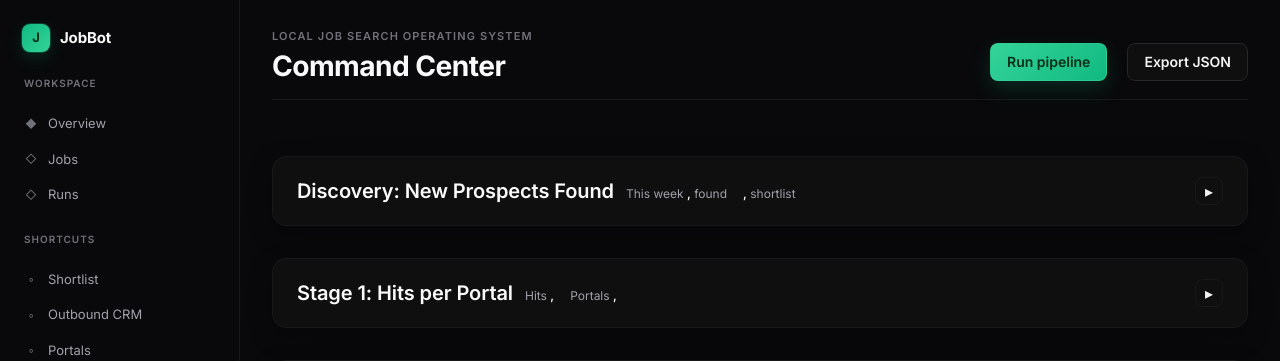
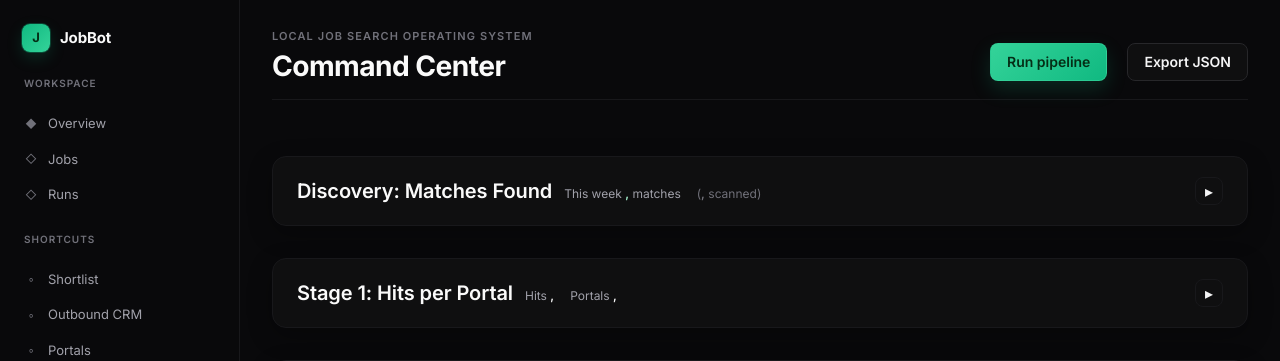
Before and after one commit to hilbertp/job-bot, a Python web app: template src/jobbot/templates/index.html in a window 1280 px wide. Shown: the top 361 px of the page. Run offline with Jinja, Linux system fonts and the light colour scheme; the template is opened without the code that fills it, so the values that code supplies are empty; some libraries are stand-ins or nearby versions.

Commit message:
feat(discovery): lead with matches, demote raw scanned volume
User feedback: "the hits arent interesting. the matches are interesting.
so PO or PM, salary makes sense, my profile matches the posting."

The Discovery panel led with raw scrape volume ("found"), which is
mostly noise. Reframe around matches:

- `/api/discovery` now returns `matches` (PO/PM posting that cleared the
  salary floor and scored >= 70 and isn't applied/expired) as the
  headline, plus `scanned` (raw volume) for context. Renamed from
  shortlist/found.
- Panel retitled "Discovery: Matches Found". Matches column is bold
  emerald and leads; Scanned is muted grey. Match-days get a subtle
  row highlight. Header reads "This week N matches (M scanned)".

A "match" already encodes the user's three criteria: salary-below-floor
rows are filtered before scoring, non-PO/PM rows don't clear the
heuristic or score >= 70, and the >= 70 bar is the profile-fit gate.

Tests updated for the matches/scanned field rename.

Co-Authored-By: Claude Opus 4.7 (1M context) <noreply@anthropic.com>

```diff
--- a/src/jobbot/templates/index.html
+++ b/src/jobbot/templates/index.html
@@ -41,10 +41,10 @@
 <section id="discovery-panel" class="bg-white/10 rounded-2xl border border-white/20 mb-8 overflow-hidden" data-collapsible-panel>
     <div class="flex w-full flex-wrap items-start justify-between gap-3 cursor-pointer select-none px-6 py-5 transition hover:bg-white/10 focus:outline-none focus-visible:ring-2 focus-visible:ring-white/60" data-panel-header role="button" tabindex="0" aria-controls="discovery-panel-body" aria-expanded="false" aria-label="Toggle Discovery: new prospects per day and week" title="Expand panel">
         <div class="flex flex-wrap items-baseline gap-3">
-            <h2 class="text-xl font-bold">Discovery: New Prospects Found</h2>
+            <h2 class="text-xl font-bold">Discovery: Matches Found</h2>
             <div class="text-xs text-purple-200 flex flex-wrap gap-4">
-                <span>This week <span id="discovery-week-found" class="text-purple-100 font-semibold">,</span> found</span>
-                <span><span id="discovery-week-shortlist" class="text-purple-100 font-semibold">,</span> shortlist</span>
+                <span>This week <span id="discovery-week-matches" class="text-emerald-200 font-semibold">,</span> matches</span>
+                <span class="text-purple-300">(<span id="discovery-week-scanned" class="font-semibold">,</span> scanned)</span>
             </div>
         </div>
         <span class="text-base text-purple-100 select-none" data-panel-toggle aria-controls="discovery-panel-body" aria-expanded="false" aria-hidden="true">
@@ -52,7 +52,7 @@
         </span>
     </div>
     <div id="discovery-panel-body" class="hidden px-6 pb-6" data-panel-body>
-        <p class="text-sm text-purple-100 mb-4">New prospect jobs by <strong>posting date</strong> (the employer's published date when the scraper captured it, else scrape date as a proxy). The "real date" column shows what share of each bucket used a true posting date vs the proxy. Shortlist = scored &ge; 70 and still open.</p>
+        <p class="text-sm text-purple-100 mb-4"><strong>Matches</strong> by <strong>posting date</strong>: a PO/PM posting whose salary cleared the floor and whose profile-fit score is &ge; 70 and isn't yet applied or expired. Scanned (muted) is the raw funnel volume, kept only for context. Posting date is the employer's published date when the scraper captured it, else scrape date (the "real date" column shows that share).</p>
         <div class="grid md:grid-cols-2 gap-6">
             <div>
                 <h3 class="text-sm font-semibold text-purple-100 mb-2">Per day (last 14)</h3>
@@ -61,8 +61,8 @@
                         <thead>
                             <tr class="text-purple-200 border-b border-white/10">
                                 <th class="pb-2">Date</th>
-                                <th class="pb-2 text-right">Found</th>
-                                <th class="pb-2 text-right">Shortlist</th>
+                                <th class="pb-2 text-right">Matches</th>
+                                <th class="pb-2 text-right text-purple-400">Scanned</th>
                                 <th class="pb-2 text-right">Real date</th>
                             </tr>
                         </thead>
@@ -79,8 +79,8 @@
                         <thead>
                             <tr class="text-purple-200 border-b border-white/10">
                                 <th class="pb-2">Week</th>
-                                <th class="pb-2 text-right">Found</th>
-                                <th class="pb-2 text-right">Shortlist</th>
+                                <th class="pb-2 text-right">Matches</th>
+                                <th class="pb-2 text-right text-purple-400">Scanned</th>
                                 <th class="pb-2 text-right">Real date</th>
                             </tr>
                         </thead>
@@ -453,13 +453,19 @@ async function loadDiscovery() {
     const realTone = (pct) => pct >= 67 ? 'text-emerald-200'
         : pct >= 34 ? 'text-yellow-200' : 'text-purple-300';
 
+    // Matches lead (bold emerald); scanned is muted context. Rows with a
+    // match get a subtle highlight so the eye lands on productive days.
+    const matchCell = (n) => n > 0
+        ? `<td class="py-1.5 text-right font-bold text-emerald-200">${n}</td>`
+        : `<td class="py-1.5 text-right text-purple-400">0</td>`;
+
     const dayBody = document.getElementById('discovery-day-body');
     if (dayBody) {
         dayBody.innerHTML = (payload.per_day || []).map(d => `
-            <tr class="border-b border-white/5">
+            <tr class="border-b border-white/5 ${d.matches > 0 ? 'bg-emerald-500/5' : ''}">
                 <td class="py-1.5">${d.date}</td>
-                <td class="py-1.5 text-right font-semibold">${d.found}</td>
-                <td class="py-1.5 text-right text-emerald-200">${d.shortlist}</td>
+                ${matchCell(d.matches)}
+                <td class="py-1.5 text-right text-purple-400">${d.scanned}</td>
                 <td class="py-1.5 text-right ${realTone(d.real_date_pct)}" title="share with a real posting date vs scrape-date proxy">${d.real_date_pct}%</td>
             </tr>`).join('') || '<tr><td colspan="4" class="py-3 text-purple-300">no data</td></tr>';
     }
@@ -467,20 +473,20 @@ async function loadDiscovery() {
     const weekBody = document.getElementById('discovery-week-body');
     if (weekBody) {
         weekBody.innerHTML = (payload.per_week || []).map(w => `
-            <tr class="border-b border-white/5">
+            <tr class="border-b border-white/5 ${w.matches > 0 ? 'bg-emerald-500/5' : ''}">
                 <td class="py-1.5">${w.week}</td>
-                <td class="py-1.5 text-right font-semibold">${w.found}</td>
-                <td class="py-1.5 text-right text-emerald-200">${w.shortlist}</td>
+                ${matchCell(w.matches)}
+                <td class="py-1.5 text-right text-purple-400">${w.scanned}</td>
                 <td class="py-1.5 text-right ${realTone(w.real_date_pct)}" title="share with a real posting date vs scrape-date proxy">${w.real_date_pct}%</td>
             </tr>`).join('') || '<tr><td colspan="4" class="py-3 text-purple-300">no data</td></tr>';
     }
 
-    // Header badges = the most recent week's totals.
+    // Header badges = the most recent week's totals, matches lead.
     const wk = (payload.per_week || [])[0];
-    const wf = document.getElementById('discovery-week-found');
-    const ws = document.getElementById('discovery-week-shortlist');
-    if (wf) wf.textContent = wk ? wk.found : '0';
-    if (ws) ws.textContent = wk ? wk.shortlist : '0';
+    const wm = document.getElementById('discovery-week-matches');
+    const wsc = document.getElementById('discovery-week-scanned');
+    if (wm) wm.textContent = wk ? wk.matches : '0';
+    if (wsc) wsc.textContent = wk ? wk.scanned : '0';
 }
 
 async function loadStage1Data() {
```
Also changed, not shown: src/jobbot/dashboard.py (+15 -10 lines), tests/test_posted_at_backfill.py (+3 -3 lines).
